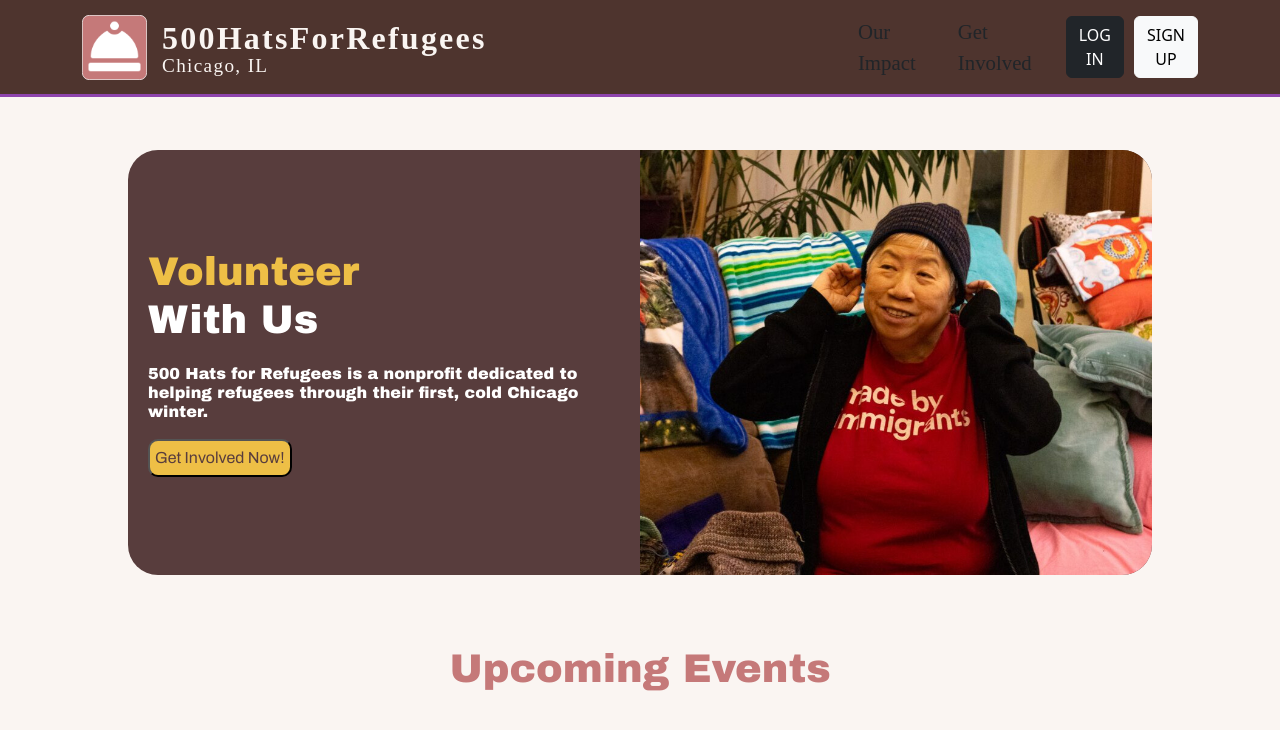
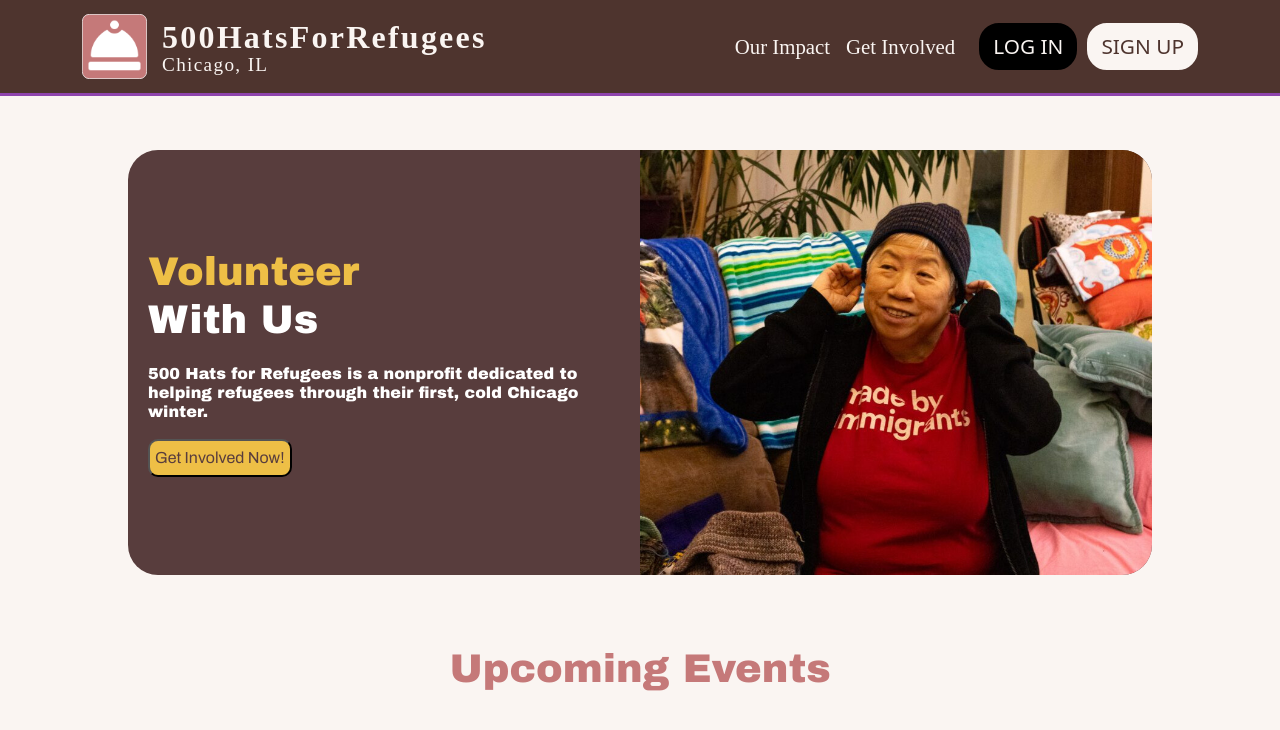
Before and after one commit to 392-f24/500HatsForRefugees, a React (Vite) app: page / in a window 1280 px wide. Shown: the top 730 px of the page. Built offline with nearby package versions, Linux system fonts and the light colour scheme.

Commit message:
navbar styling fix

```diff
--- a/src/components/Navigation.css
+++ b/src/components/Navigation.css
@@ -49,9 +49,10 @@
 .nav-item {
   font-family: 'Playfair Display', serif;
   font-size: 1.3rem;
-  color: #faf5f2;
+  color: #faf5f2 !important;
   text-decoration: none;
   transition: color 0.3s ease; /* Smooth transition for color changes */
+  white-space: nowrap; /* Prevent line breaks */
 }
 
 .nav-link:hover,
@@ -76,6 +77,7 @@
   text-align: center;
   width: 120px !important; /* Ensure buttons are the same width */
   height: 40px !important; /* Ensure buttons are the same height */
+  white-space: nowrap; /* Prevent line breaks */
 }
 
 /* Login button */
@@ -85,6 +87,7 @@
   background-color: #000;
   color: #faf5f2;
   border: 2px solid #000;
+  white-space: nowrap; /* Prevent line breaks */
 }
 
 .login-btn:hover {
@@ -105,6 +108,7 @@
   background-color: #faf5f2;
   color: #4e342e;
   border: 2px solid #faf5f2;
+  white-space: nowrap; /* Prevent line breaks */
 }
 
 .sign-up:hover {
--- a/src/components/Navigation.jsx
+++ b/src/components/Navigation.jsx
@@ -49,10 +49,10 @@ const Navigationbar = () => {
             ))}
             {/* Login and Signup Buttons */}
             <div className="login-signup-container ms-3">
-              <Button variant="dark" as={NavLink} to="/login">
+              <Button className="login-btn" variant="dark" as={NavLink} to="/login">
                 LOG IN
               </Button>
-              <Button variant="light" as={NavLink} to="/signUp">
+              <Button className="sign-up" variant="light" as={NavLink} to="/signUp">
                 SIGN UP
               </Button>
             </div>
```
